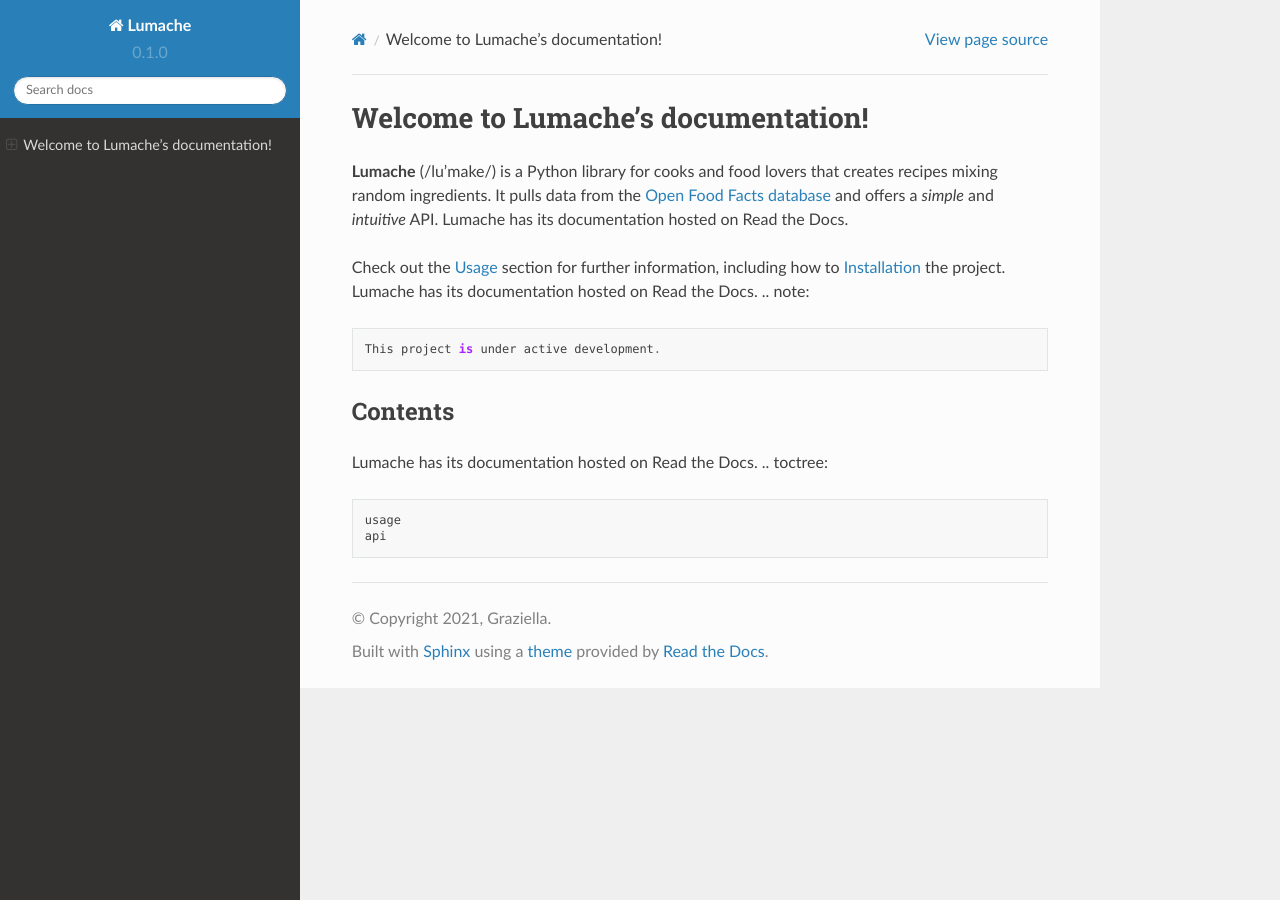
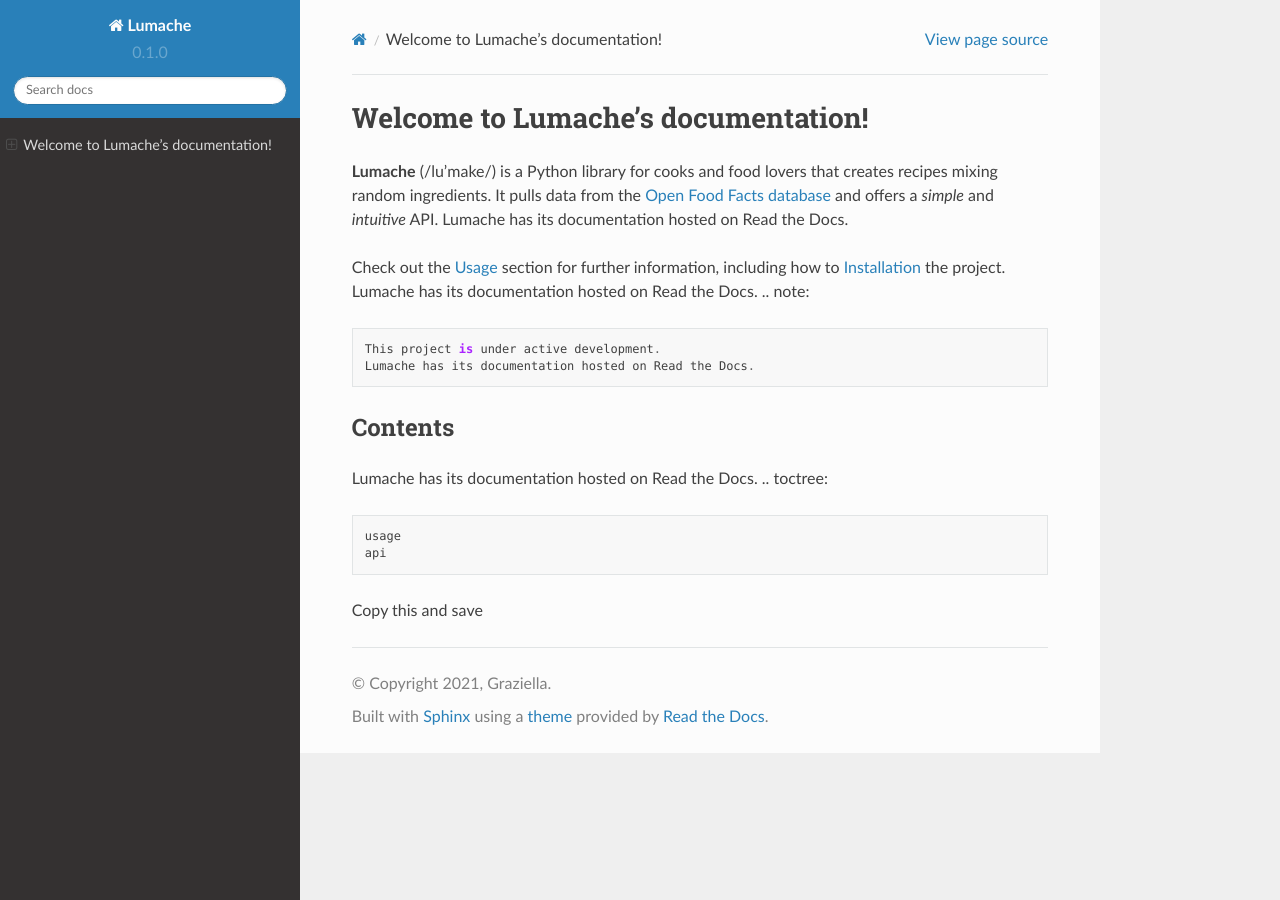
Before and after one commit to Nolesman2tN/newGuideMOCK, a Sphinx documentation site: the page built from docs/source/index.rst, in a window 1280 px wide. Built offline with Sphinx 7.4.7 and the Read the Docs theme 2.0.0, drawn with Linux system fonts in a browser that asks for light colours.

Commit message:
Update index.rst

```diff
--- a/docs/source/index.rst
+++ b/docs/source/index.rst
@@ -13,6 +13,7 @@ Lumache has its documentation hosted on Read the Docs.
 .. note::
 
    This project is under active development.
+   Lumache has its documentation hosted on Read the Docs.
 
 Contents
 --------
@@ -21,3 +22,4 @@ Lumache has its documentation hosted on Read the Docs.
 
    usage
    api
+Copy this and save
```
